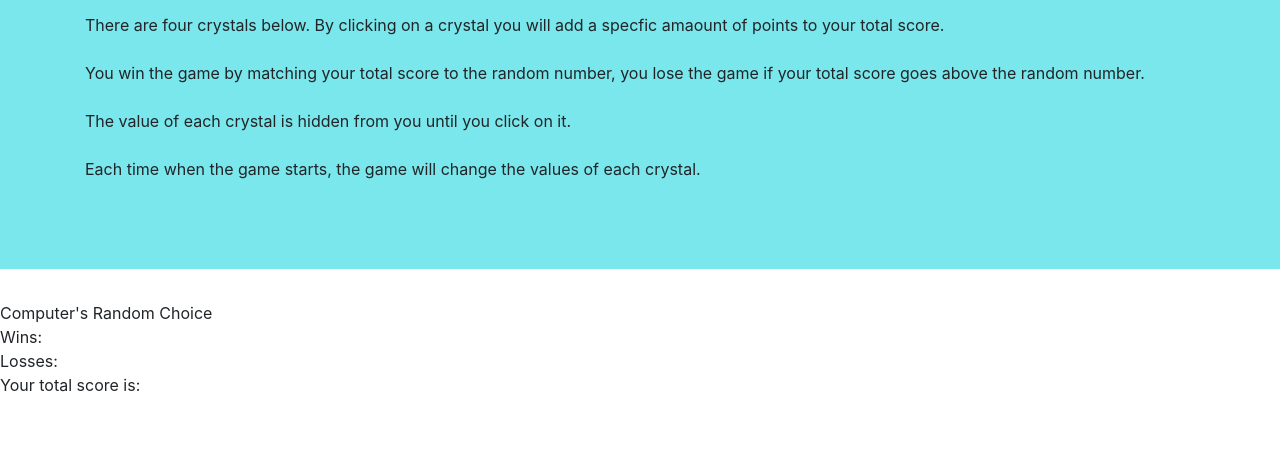
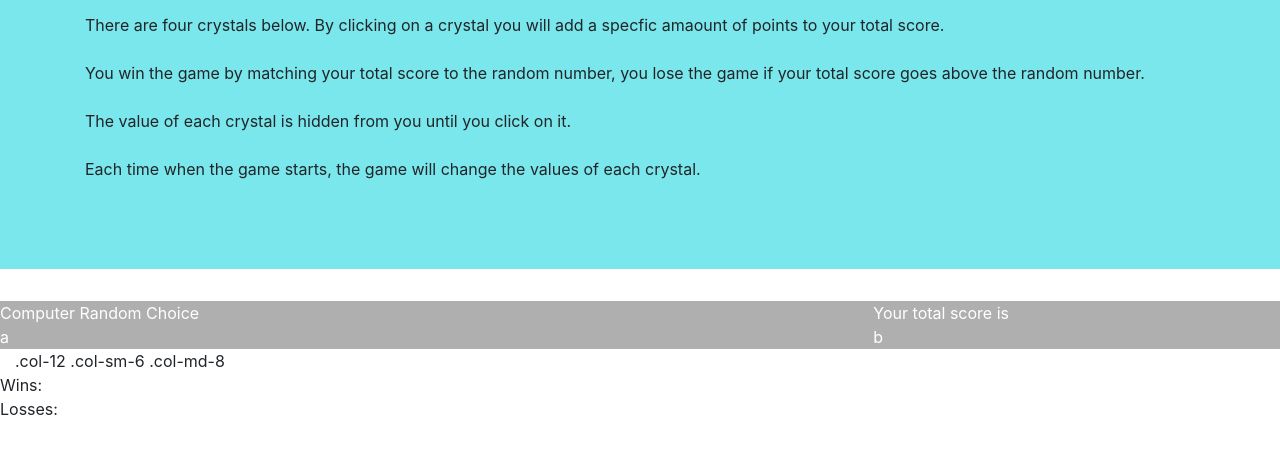
Before and after one commit to shabreeq/unit-4-Crystals, a plain HTML site: page index.html in a window 1280 px wide. Shown: the part 172-626 px from the top of the page. Drawn offline with nearby package versions, Linux system fonts and the light colour scheme.

Commit message:
adding rows

```diff
--- a/assets/css/stlye.css
+++ b/assets/css/stlye.css
@@ -1,3 +1,7 @@
 .jumbotron{
-  background-color: rgb(121, 231, 235)
+  background-color: rgb(121, 231, 235);
 }
+.row{
+  background-color: rgb(175, 175, 175);
+  color: #ffffff;
+}
--- a/assets/javascript/game.js
+++ b/assets/javascript/game.js
@@ -7,6 +7,6 @@
 var computerChoice = document.getElementById("computer").innerHTML = Math.random();
   console.log(computerChoice);
 
-  var Wins =
-  var Losses =
-  var Score =
+  var Wins = "userWins";
+  var Losses = "userLosses";
+  var Score = "totalScore";
--- a/index.html
+++ b/index.html
@@ -30,15 +30,35 @@
           <br>
 
         </div>
+
+        </div>
+
       </div>
 
-      <div id="computer">Computer's Random Choice</div>
+  <div class="row justify-content-between">
+      <div class="col-6 col-md-4">Computer Random Choice</div>
+      <div class="col-6 col-md-4">Your total score is</div>
+  </div>
 
-      <div id="wins">Wins:</div>
+  <div class="row justify-content-between">
+      <div class= "col-6 col-md-4">a</div>
+      <div class="col-6 col-md-4">b</div>
+  </div>
 
-      <div id="losses">Losses:</div>
 
-      <div id="score">Your total score is:</div>
+
+
+  <div class="col-12 col-sm-6 col-md-8">.col-12 .col-sm-6 .col-md-8</div>
+    </div>
+
+
+
+
+        <div id="wins">Wins:</div>
+
+        <div id="losses">Losses:</div>
+
+        <!-- <div id="score">Your total score is:</div>
 
 
 
```
